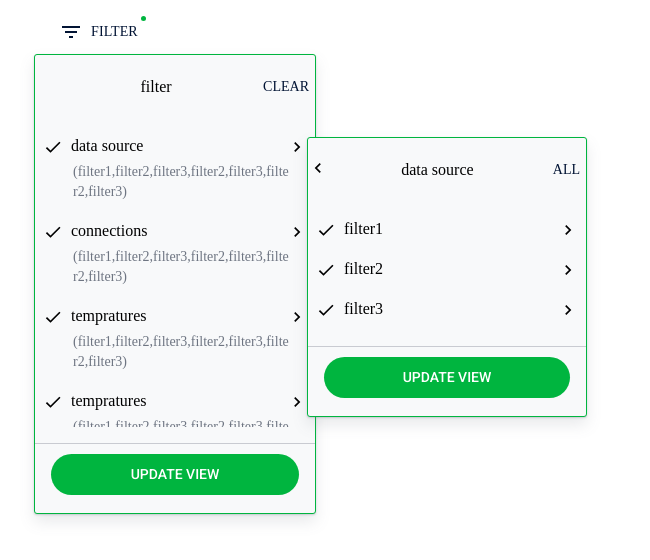
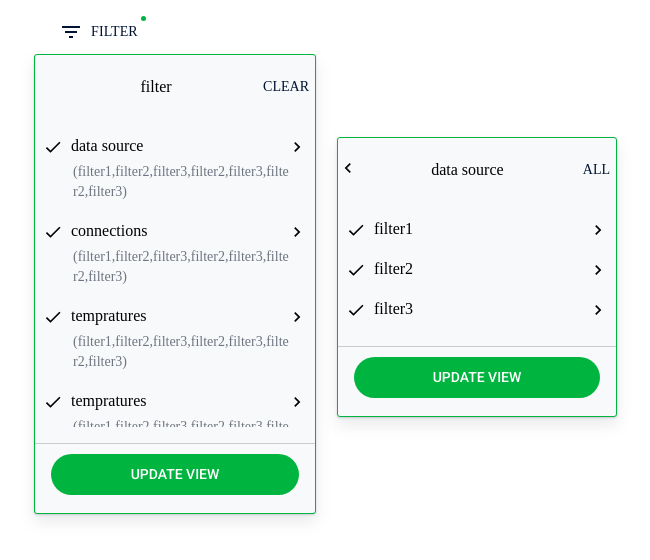
Before and after one commit to ans4asif/HM-Design, a React (Create React App) app: page / in a window 1280 px wide. Both pictures are taken after a click on the icon 762 px from the left and 147 px from the top of the page. Shown: the top 560 px of the page, without its empty margins (465-1115 px from the left). Built offline with nearby package versions, Linux system fonts and the light colour scheme; a web font is replaced by a local one.

Commit message:
fix submenu positioning

```diff
--- a/src/components/Filter/index.tsx
+++ b/src/components/Filter/index.tsx
@@ -208,6 +208,14 @@ const Filter = () => {
                 open={showSubMenu[index] ?? false}
                 anchorEl={anchorEl}
                 placement={placement}
+                modifiers={[
+                  {
+                    name: "offset",
+                    options: {
+                      offset: [0, 30],
+                    },
+                  },
+                ]}
                 transition
               >
                 {({ TransitionProps }) => (
```
